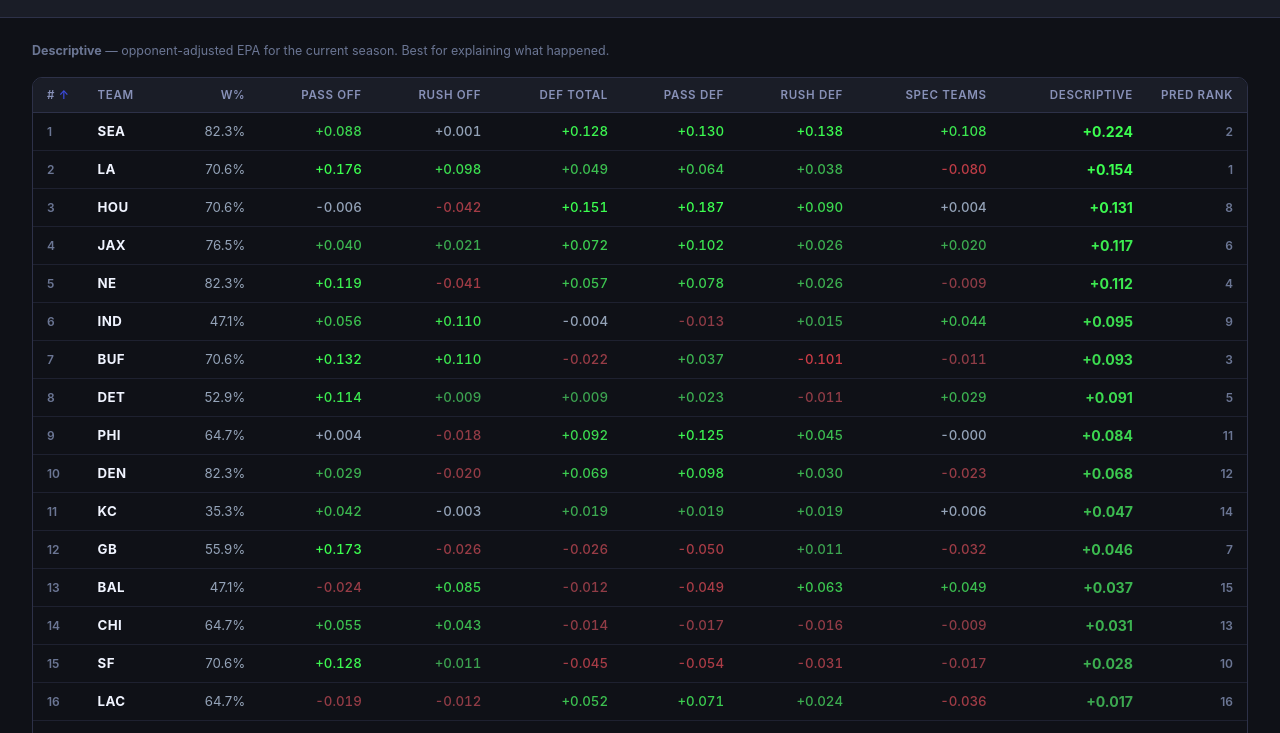
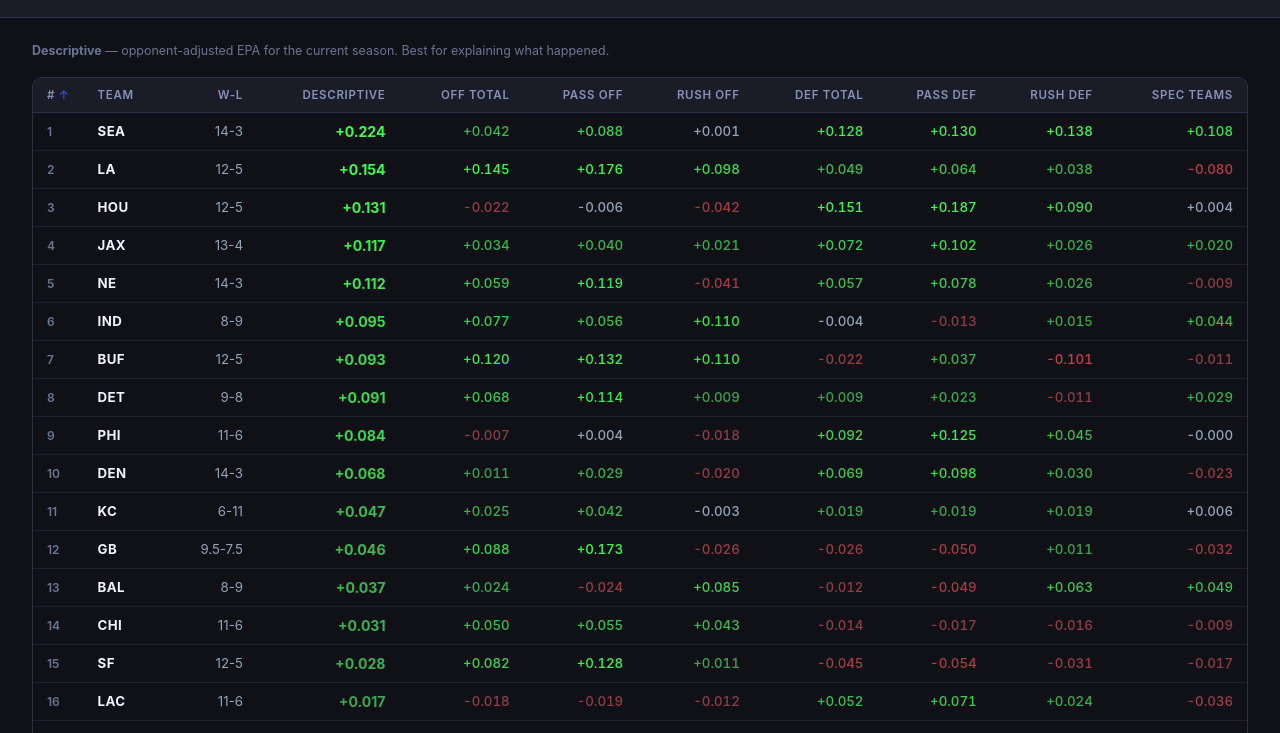
Before and after one commit to navinsharma79/football_ratings, a plain HTML site: page index.html in a window 1280 px wide. Shown: the part 67-800 px from the top of the page. Drawn offline with nearby package versions, Linux system fonts and the light colour scheme.

Commit message:
Reorder table columns and add W-L record
New order: rank, team, W-L, total, off total, pass off, rush off,
def total, pass def, rush def, spec teams. Removes alt rank column.

Co-Authored-By: Claude Sonnet 4.6 <noreply@anthropic.com>

```diff
--- a/index.html
+++ b/index.html
@@ -261,17 +261,17 @@ const MODE_DESC = {
 };
 
 const COLUMNS = [
-  { key: 'rank',             label: '#',          fmt: v => v,                     cls: 'rank-cell',  group: '' },
-  { key: 'team',             label: 'Team',        fmt: v => v,                     cls: 'team-cell',  group: '' },
-  { key: 'win_pct',          label: 'W%',          fmt: v => (v * 100).toFixed(1) + '%', cls: 'win-cell', group: '' },
-  { key: 'off_adj_pass',     label: 'Pass Off',    fmt: fmtEpa,                     cls: 'epa-cell',   group: 'off' },
-  { key: 'off_adj_rush',     label: 'Rush Off',    fmt: fmtEpa,                     cls: 'epa-cell',   group: 'off' },
-  { key: 'def_adj_epa',      label: 'Def Total',   fmt: fmtEpa,                     cls: 'epa-cell',   group: 'def' },
-  { key: 'def_adj_pass',     label: 'Pass Def',    fmt: fmtEpa,                     cls: 'epa-cell',   group: 'def' },
-  { key: 'def_adj_rush',     label: 'Rush Def',    fmt: fmtEpa,                     cls: 'epa-cell',   group: 'def' },
-  { key: 'st_adj_epa',       label: 'Spec Teams',  fmt: fmtEpa,                     cls: 'epa-cell',   group: 'st'  },
-  { key: 'total',            label: 'Total',       fmt: fmtEpa,                     cls: 'total-cell', group: 'tot' },
-  { key: 'rank_other',       label: 'Alt Rank',    fmt: v => v,                     cls: 'rank-cell',  group: '' },
+  { key: 'rank',             label: '#',           fmt: v => v,     cls: 'rank-cell',  group: '' },
+  { key: 'team',             label: 'Team',         fmt: v => v,     cls: 'team-cell',  group: '' },
+  { key: 'record',           label: 'W-L',          fmt: v => v,     cls: 'win-cell',   group: '' },
+  { key: 'total',            label: 'Total',        fmt: fmtEpa,     cls: 'total-cell', group: 'tot' },
+  { key: 'off_adj_epa',      label: 'Off Total',    fmt: fmtEpa,     cls: 'epa-cell',   group: 'off' },
+  { key: 'off_adj_pass',     label: 'Pass Off',     fmt: fmtEpa,     cls: 'epa-cell',   group: 'off' },
+  { key: 'off_adj_rush',     label: 'Rush Off',     fmt: fmtEpa,     cls: 'epa-cell',   group: 'off' },
+  { key: 'def_adj_epa',      label: 'Def Total',    fmt: fmtEpa,     cls: 'epa-cell',   group: 'def' },
+  { key: 'def_adj_pass',     label: 'Pass Def',     fmt: fmtEpa,     cls: 'epa-cell',   group: 'def' },
+  { key: 'def_adj_rush',     label: 'Rush Def',     fmt: fmtEpa,     cls: 'epa-cell',   group: 'def' },
+  { key: 'st_adj_epa',       label: 'Spec Teams',   fmt: fmtEpa,     cls: 'epa-cell',   group: 'st'  },
 ];
 
 let currentData = [];
@@ -300,14 +300,11 @@ function epaColor(v) {
 
 function buildHeader() {
   const head = document.getElementById('table-head');
-  const rankLabel   = mode === 'descriptive' ? 'Rank' : 'Rank';
-  const totalLabel  = mode === 'descriptive' ? 'Descriptive' : 'Predictive';
-  const altLabel    = mode === 'descriptive' ? 'Pred Rank' : 'Desc Rank';
+  const totalLabel = mode === 'descriptive' ? 'Descriptive' : 'Predictive';
 
   const cols = COLUMNS.map(c => {
     let label = c.label;
-    if (c.key === 'total')      label = totalLabel;
-    if (c.key === 'rank_other') label = altLabel;
+    if (c.key === 'total') label = totalLabel;
     return { ...c, label };
   });
 
@@ -320,7 +317,7 @@ function buildHeader() {
     th.addEventListener('click', () => {
       const col = th.dataset.col;
       if (sortCol === col) sortAsc = !sortAsc;
-      else { sortCol = col; sortAsc = col === 'rank' || col === 'rank_other'; }
+      else { sortCol = col; sortAsc = col === 'rank'; }
       renderTable();
     });
   });
@@ -341,7 +338,7 @@ function renderTable() {
     return `<tr>${COLUMNS.map(c => {
       let val = row[c.key];
       let style = '';
-      if (['off_adj_pass','off_adj_rush','def_adj_epa','def_adj_pass','def_adj_rush','st_adj_epa','total'].includes(c.key)) {
+      if (['total','off_adj_epa','off_adj_pass','off_adj_rush','def_adj_epa','def_adj_pass','def_adj_rush','st_adj_epa'].includes(c.key)) {
         style = epaColor(val);
       }
       return `<td class="${c.cls}" style="${style}">${c.fmt(val)}</td>`;
@@ -356,19 +353,24 @@ function loadSeason(season) {
     header: true,
     dynamicTyping: true,
     complete(results) {
-      currentData = results.data.filter(r => r.team).map(r => ({
-        rank:       mode === 'descriptive' ? r.rank_descriptive : r.rank_predictive,
-        team:       r.team,
-        win_pct:    r.win_pct,
+      currentData = results.data.filter(r => r.team).map(r => {
+        const wins   = r.wins   ?? Math.round((r.win_pct ?? 0) * (r.games ?? r.n_games ?? 17));
+        const games  = r.games  ?? r.n_games ?? 17;
+        const losses = games - wins;
+        return {
+          rank:         mode === 'descriptive' ? r.rank_descriptive : r.rank_predictive,
+          team:         r.team,
+          record:       `${wins}-${losses}`,
+          total:        mode === 'descriptive' ? r.total_descriptive : r.total_predictive,
+          off_adj_epa:  r.off_adj_epa,
           off_adj_pass: r.off_adj_pass,
           off_adj_rush: r.off_adj_rush,
           def_adj_epa:  r.def_adj_epa,
           def_adj_pass: r.def_adj_pass,
           def_adj_rush: r.def_adj_rush,
           st_adj_epa:   r.st_adj_epa,
-        total:        mode === 'descriptive' ? r.total_descriptive : r.total_predictive,
-        rank_other:   mode === 'descriptive' ? r.rank_predictive   : r.rank_descriptive,
-      }));
+        };
+      });
       sortCol = 'rank';
       sortAsc = true;
       renderTable();
```
Lines whose indentation alone changed are shown as unchanged.
